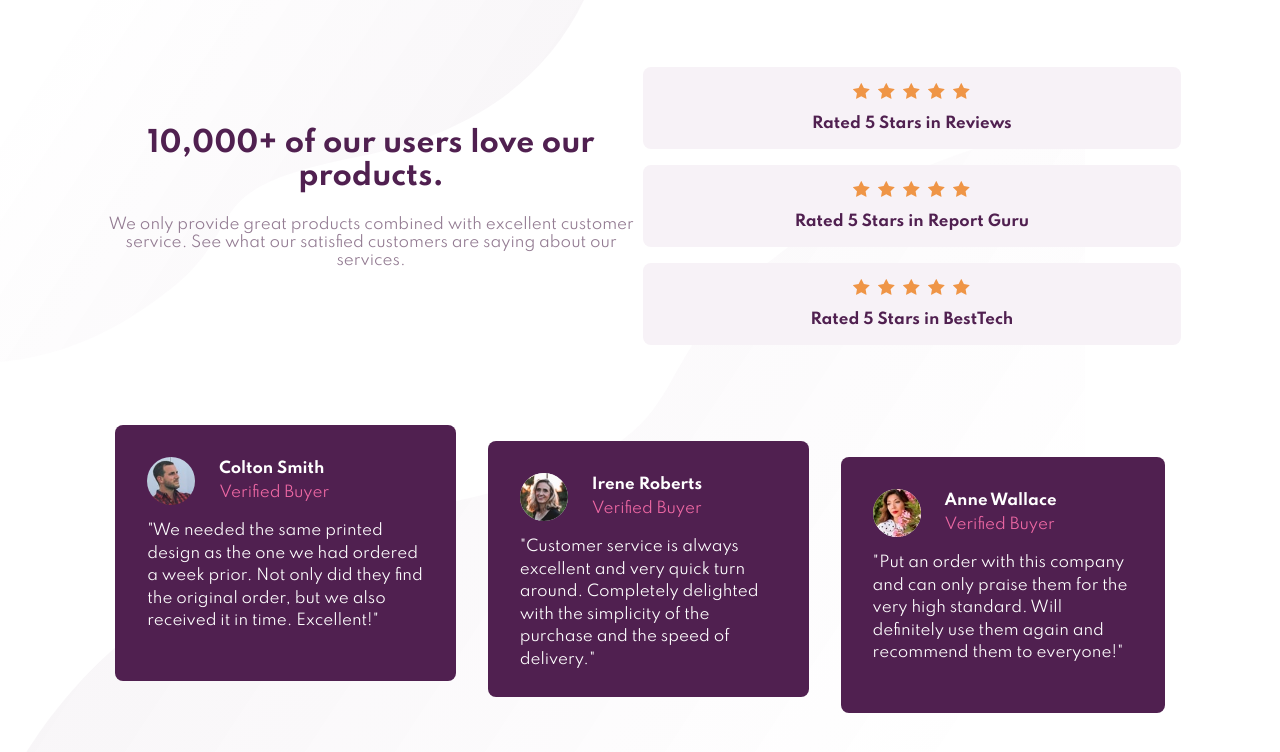
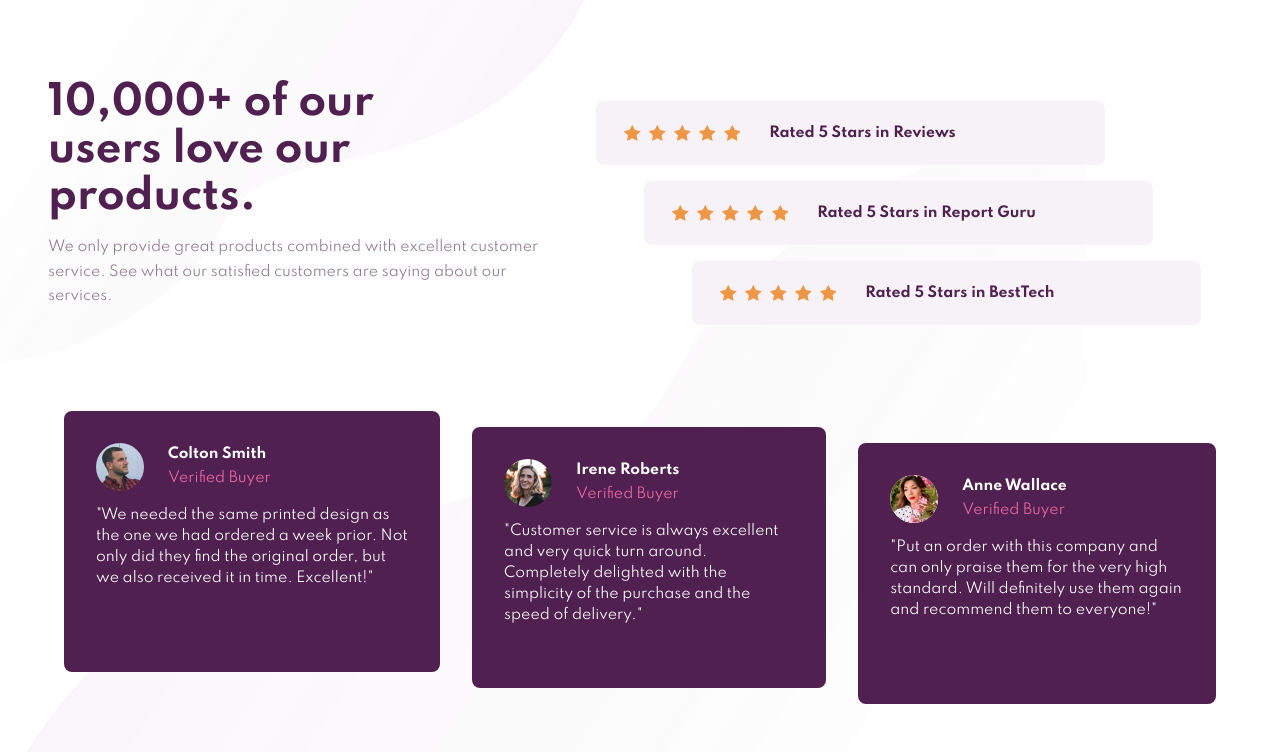
Before and after one commit to varnebla/frontend-social-proof-master, a plain HTML site: page index.html in a window 1280 px wide. Drawn offline with Linux system fonts and the light colour scheme.

Commit message:
feat: finish desktop layout

```diff
--- a/styles.css
+++ b/styles.css
@@ -6,7 +6,7 @@ body {
   min-height: 100vh;
   margin: 0;
   padding: 0;
-  font-size: 15px;
+  font-size: 14px;
 }
 
 :root {
@@ -39,7 +39,7 @@ main {
   display: grid;
   grid-template-rows: 2;
   padding: 1.2rem;
-  max-width: 70rem;
+  max-width: 80rem;
   margin: auto;
 }
 
@@ -57,7 +57,7 @@ main {
 }
 
 .intro-section h1 {
-  font-size: 28px;
+  font-size: 2.5rem;
   padding: 0 1rem;
   color: var(--dark--magenta);
 }
@@ -103,7 +103,7 @@ main {
   border-radius: 0.5rem;
   padding: 2rem;
   margin: 1rem 0;
-  height: 16rem;
+  height: 100%;
 }
 
 .user-information {
@@ -136,7 +136,11 @@ main {
   color: var(--soft--pink);
 }
 
-@media (min-width: 376px) {
+@media (min-width: 1024px) {
+  main {
+    padding: 3rem;
+  }
+
   .image-desktop {
     display: block;
   }
@@ -146,6 +150,45 @@ main {
   .information-section {
     flex-direction: row;
   }
+
+  .intro-section {
+    text-align: left;
+  }
+  .intro-section h1 {
+    width: 70%;
+    padding: 0;
+    margin: 0;
+  }
+
+  .intro-section p {
+    width: 90%;
+    line-height: 1.75;
+  }
+
+  .rating-card {
+    flex-direction: row;
+    justify-content: flex-start;
+    align-items: center;
+    padding: 1.5rem 0;
+    width: 80%;
+  }
+
+  .rating-card + .rating-card {
+    margin-left: 3rem;
+  }
+
+  .rating-card + .rating-card + .rating-card {
+    margin-left: 6rem;
+  }
+
+  .rating-card span {
+    line-height: 1;
+  }
+
+  .rating-stars {
+    margin: 0 1.5rem;
+  }
+
   .testimonials-section {
     margin-top: 2rem;
     flex-direction: row;
```
